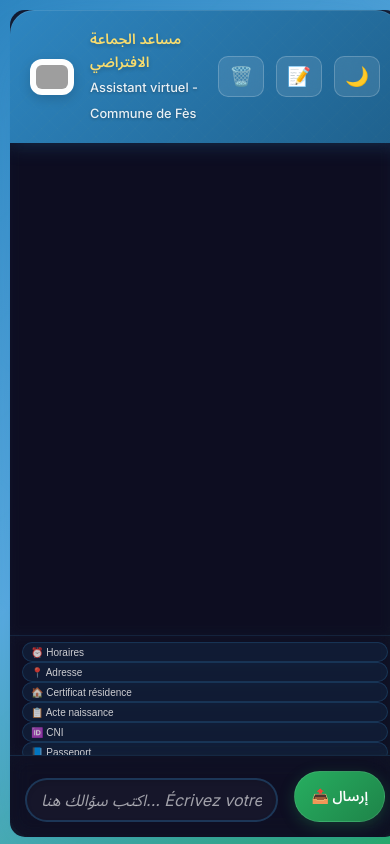
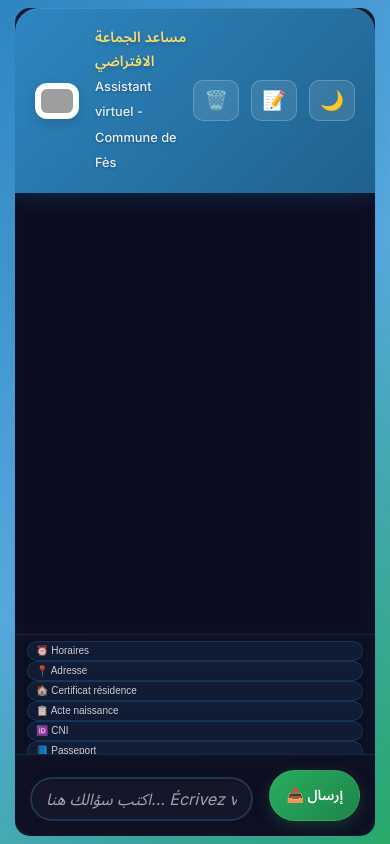
Before and after one commit to VERGIL-maycry/Chatbot_commune, a Flask app: page / in a window 390 px wide. Run offline with Flask 3, Linux system fonts and the light colour scheme; grey boxes are pictures that could not be loaded.

Commit message:
constraining message expansion fix

```diff
--- a/static/styles.css
+++ b/static/styles.css
@@ -1065,25 +1065,24 @@
     html, body {
         overflow-x: hidden;
         width: 100%;
-        position: fixed;
-        top: 0;
-        left: 0;
-        right: 0;
-        bottom: 0;
+        height: 100vh;
+        margin: 0;
+        padding: 0;
     }
 
     .chat-container {
         overflow-x: hidden;
-        position: absolute;
-        top: 10px;
-        left: 10px;
-        right: 10px;
-        bottom: 10px;
+        position: relative;
+        width: calc(100% - 20px);
+        height: calc(100vh - 20px);
+        margin: 10px;
     }
 
     .chat-messages {
         overflow-x: hidden;
         -webkit-overflow-scrolling: touch;
+        flex: 1;
+        min-height: 0;
     }
 
     .message {
```
